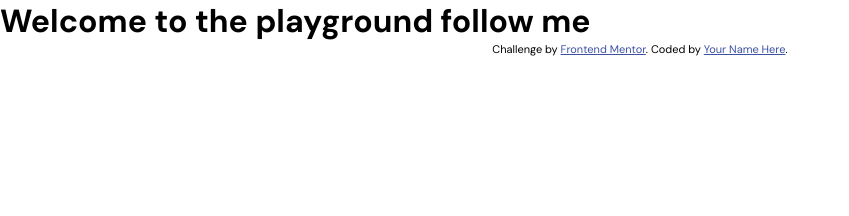
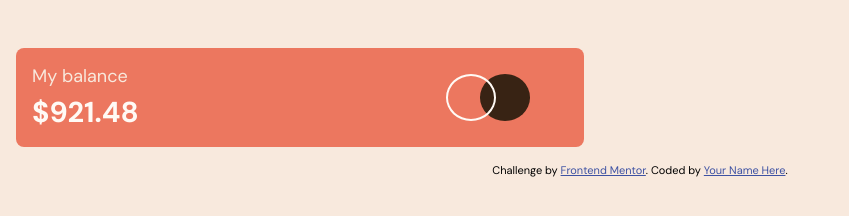
Before and after one commit to Dbest2018/fem-expenses_chart, a plain HTML site: page index.html in a window 1280 px wide. Shown: the whole page, without its empty margins (0-849 px from the left). Drawn offline with Linux system fonts and the light colour scheme.

Commit message:
feat: Add header component

```diff
--- a/css/styles.css
+++ b/css/styles.css
@@ -12,10 +12,63 @@
   --dark-brown: hsl(25, 47%, 15%);
   --cyan: hsl(186, 34%, 60%);
   --pale-orange: hsl(33, 100%, 98%);
+  --fs: 18px;
 }
 
 body {
   font-family: "DM Sans", sans-serif;
+  background-color: var(--cream);
+  font-size: var(--fs);
+}
+
+.container {
+  width: 100%;
+  max-width: 600px;
+  padding: 1rem;
+}
+
+.header {
+  margin-top: 2rem;
+  padding: 1rem;
+  color: var(--pale-orange);
+  background-color: var(--red-bg);
+  border-radius: 0.5rem;
+  display: flex;
+  justify-content: space-between;
+}
+
+.header__title {
+  color: var(--cream);
+}
+
+.header__price {
+  margin-top: 0.3rem;
+  font-size: 1.8rem;
+  font-weight: 700;
+}
+
+.header__right {
+  width: 30%;
+  display: flex;
+  justify-content: center;
+  align-items: center;
+}
+
+.white-circle {
+  width: 50%;
+  max-width: 50px;
+  height: 70%;
+  border: 2px solid var(--pale-orange);
+  border-radius: 50%;
+  margin-right: -1rem;
+  z-index: 1000;
+}
+.brown-circle {
+  width: 50%;
+  max-width: 50px;
+  height: 70%;
+  background-color: var(--dark-brown);
+  border-radius: 50%;
 }
 
 .attribution {
--- a/index.html
+++ b/index.html
@@ -21,7 +21,18 @@
     <title>Frontend Mentor | Expenses chart component</title>
   </head>
   <body>
-    <h1>Welcome to the playground follow me</h1>
+    <div class="container">
+      <header class="header">
+        <div class="header__left">
+          <p class="header__title">My balance</p>
+          <p class="header__price">$921.48</p>
+        </div>
+        <div class="header__right">
+          <div class="white-circle"></div>
+          <div class="brown-circle"></div>
+        </div>
+      </header>
+    </div>
 
     <div class="attribution">
       Challenge by
```
